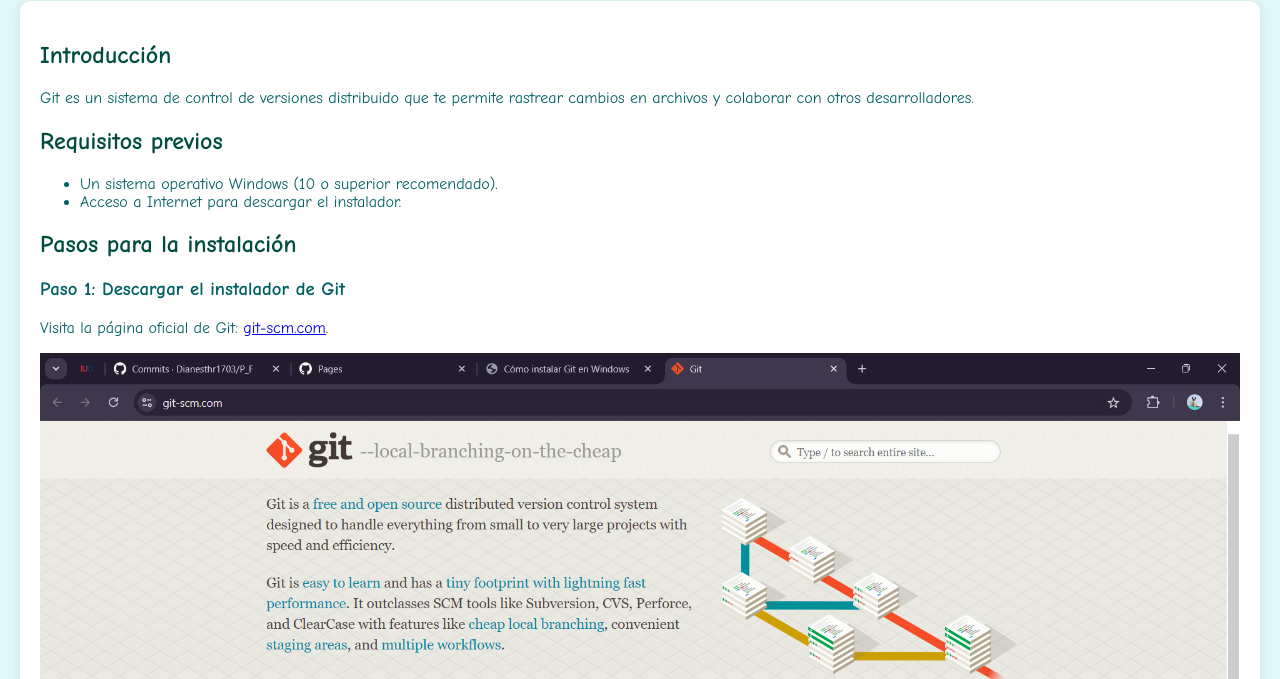
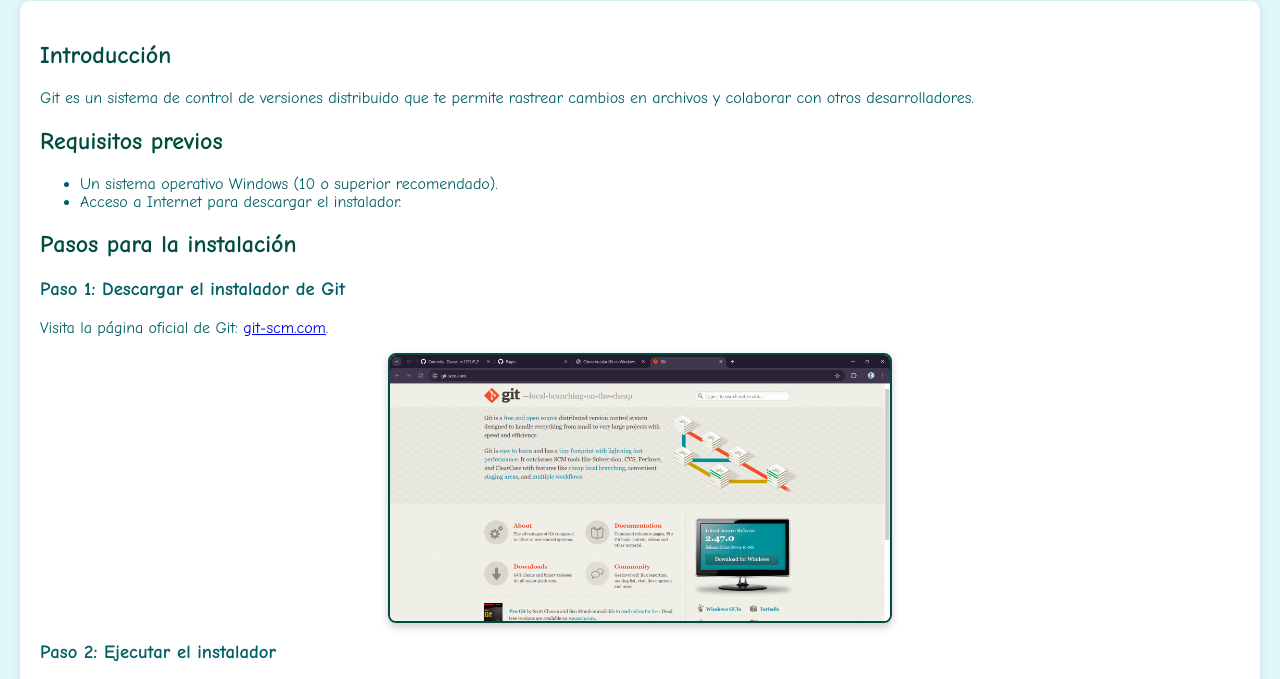
Before and after one commit to Dianesthr1703/P_F, a plain HTML site: page index.html in a window 1280 px wide. Shown: the part 99-778 px from the top of the page. Drawn offline with Linux system fonts and the light colour scheme.

Commit message:
Actualización de la instalación de Git y mejora en la estética de la página

```diff
--- a/index.html
+++ b/index.html
@@ -6,29 +6,35 @@
     <title>Cómo instalar Git en Windows</title>
     <style>
         body {
-            background-color: #e0f7fa; /* Fondo azul claro */
-            color: #006064; /* Color del texto */
-            font-family: 'Comic Sans MS', cursive, sans-serif; /* Tipografía */
+            background-color: #e0f7fa;
+            color: #006064;
+            font-family: 'Comic Sans MS', cursive, sans-serif;
             margin: 0;
             padding: 20px;
         }
         h1, h2 {
-            color: #004d40; /* Tono más oscuro del azul para encabezados */
+            color: #004d40;
         }
         section {
-            background-color: #ffffff; /* Fondo blanco para secciones */
+            background-color: #ffffff;
             padding: 20px;
-            border-radius: 10px; /* Esquinas redondeadas */
-            box-shadow: 0 2px 10px rgba(0, 0, 0, 0.1); /* Sombra sutil */
+            border-radius: 10px;
+            box-shadow: 0 2px 10px rgba(0, 0, 0, 0.1);
+            margin-bottom: 20px;
+        }
+        img {
+            width: 100%; /* Asegura que las imágenes sean del ancho del contenedor */
+            max-width: 500px; /* Limita el ancho máximo de las imágenes */
+            border: 2px solid #004d40; /* Borde de las imágenes */
+            border-radius: 8px; /* Bordes redondeados */
+            box-shadow: 0 4px 8px rgba(0, 0, 0, 0.2); /* Sombra sutil */
+            margin: 10px auto; /* Centrarlas y darles espacio */
+            display: block; /* Asegura que se centren correctamente */
         }
         footer {
             text-align: center;
             margin-top: 20px;
             font-size: 0.9em;
-        }
-        img {
-            max-width: 100%; /* Asegura que las imágenes no excedan el ancho del contenedor */
-            height: auto; /* Mantiene la proporción de la imagen */
         }
     </style>
 </head>
@@ -65,8 +71,9 @@
 
         <h2>Verificar la instalación</h2>
         <p>Abre el "Símbolo del sistema" o "Git Bash" y escribe el siguiente comando:</p>
-        <img src="img/version.png" alt="Finalizar instalación" />
         <pre><code>git --version</code></pre>
+        <p>Esto te mostrará la versión de Git instalada en tu sistema.</p>
+        <img src="img/version.png" alt="Verificación de la versión de Git" />
     </section>
     <footer>
         <p>&copy; 2024 Diane Gonz</p>
```
Also changed, not shown: 1 other file.
